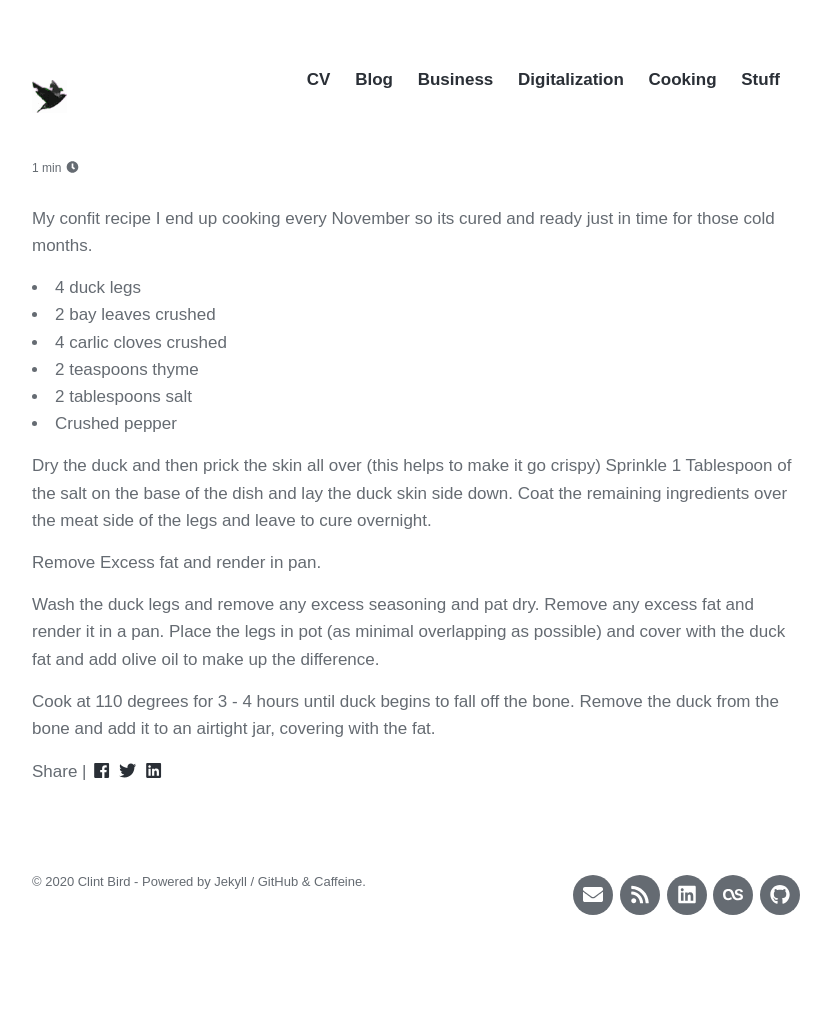
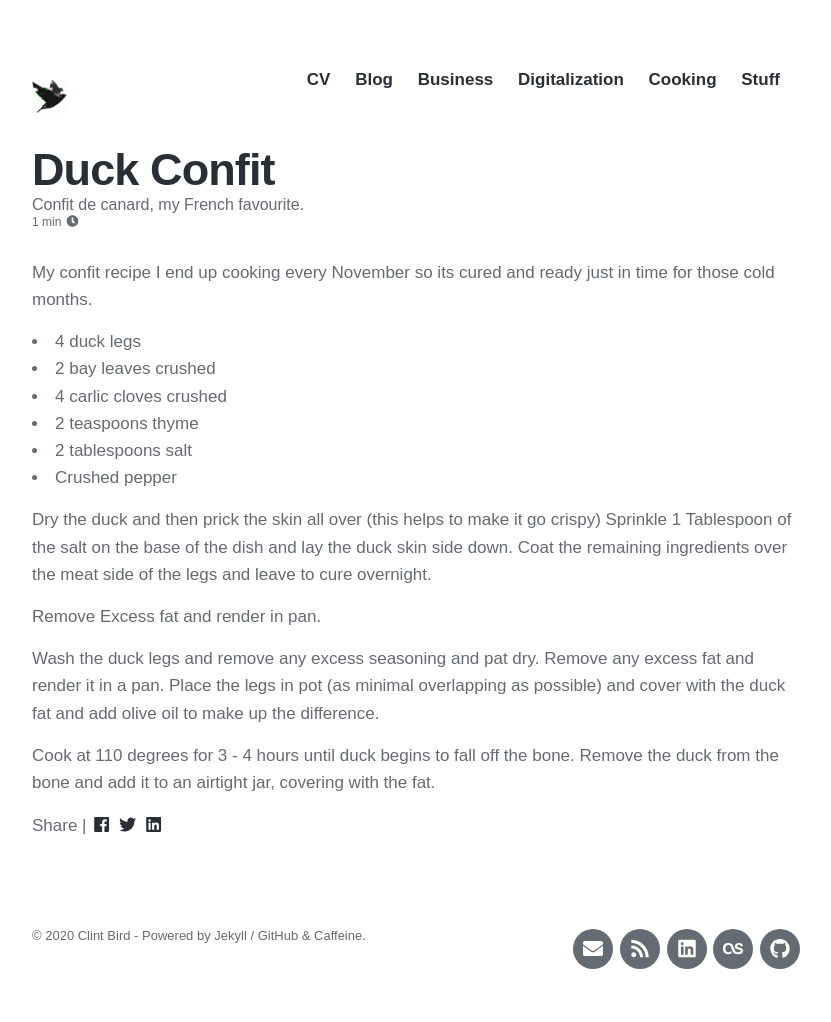
Before and after one commit to clintjb/clintjb.github.v2, a Jekyll site: the page built from _posts/2016/2016-11-14-duck-confit-post.md, in a window 1280 px wide. Shown: the whole page, without its empty margins (224-1055 px from the left). Built offline with Jekyll 4.4.1, drawn with Linux system fonts in a browser that asks for light colours; nearby versions of some CDN libraries; some web fonts are replaced; before the commit the page ends 968 px from its top, so only the background shows below that.

Commit message:
Apostrophe Fix

```diff
--- a/_posts/2016/2016-11-14-duck-confit-post.md
+++ b/_posts/2016/2016-11-14-duck-confit-post.md
@@ -1,7 +1,7 @@
 ---
 title: 'Duck Confit'
 date: 2016-11-14
-description: 'Confit de canard' my French favourite.
+description: Confit de canard, my French favourite.
 tags: [cooking, duck, canard, confit, French, recipe, orange]
 categories: cooking
 comments: true
```
